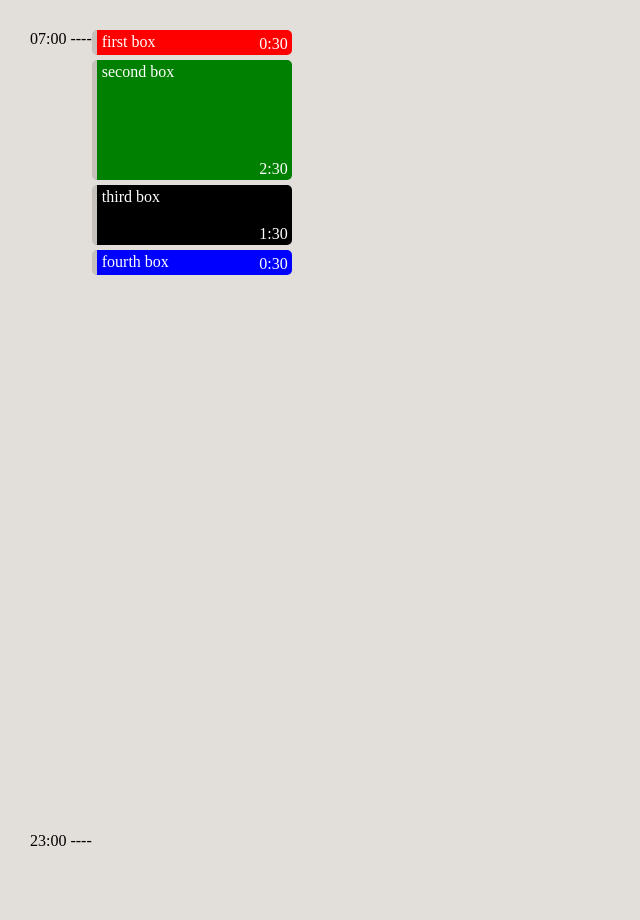
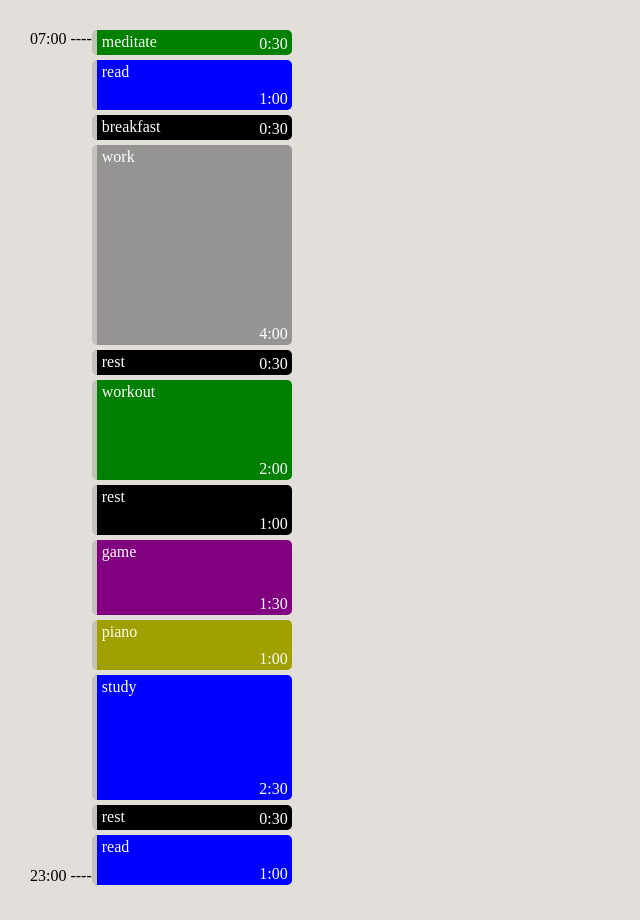
Before and after one commit to oerol/guse, an Angular app: page / in a window 1280 px wide. Shown: the whole page, without its empty margins (0-640 px from the left). Before the commit the page ends 880 px from the top, so only its background shows below. Built offline with nearby package versions, Linux system fonts and the light colour scheme.

Commit message:
Changed starting boxes to resemble a more realistic day

```diff
--- a/src/app/components/day/day.component.scss
+++ b/src/app/components/day/day.component.scss
@@ -6,7 +6,7 @@
   display: flex;
   flex-direction: column;
   justify-content: space-between;
-  height: 820px;
+  height: 855px;
 }
 
 .box {
@@ -79,6 +79,18 @@
 .group-blue {
   background-color: blue;
 }
+.group-blue {
+  background-color: blue;
+}
+.group-gray {
+  background-color: rgb(150, 147, 147);
+}
+.group-purple {
+  background-color: purple;
+}
+.group-yellow {
+  background-color: rgb(160, 160, 0);
+}
 
 #box-context-menu {
   display: none;
--- a/src/app/components/day/day.component.ts
+++ b/src/app/components/day/day.component.ts
@@ -9,10 +9,18 @@ import { Box } from './box';
 export class DayComponent implements OnInit {
   mousePosition: string = 'y: ?px';
   boxes: Box[] = [
-    { title: 'first box', height: 25, group: 'red' },
-    { title: 'second box', height: 120, group: 'green' },
-    { title: 'third box', height: 60 },
-    { title: 'fourth box', height: 25, group: 'blue' },
+    { title: 'meditate', height: 25, group: 'green' },
+    { title: 'read', height: 50, group: 'blue' },
+    { title: 'breakfast', height: 25 },
+    { title: 'work', height: 200, group: 'gray' },
+    { title: 'rest', height: 25 },
+    { title: 'workout', height: 100, group: 'green' },
+    { title: 'rest', height: 50 },
+    { title: 'game', height: 75, group: 'purple' },
+    { title: 'piano', height: 50, group: 'yellow' },
+    { title: 'study', height: 125, group: 'blue' },
+    { title: 'rest', height: 25 },
+    { title: 'read', height: 50, group: 'blue' },
   ];
   currentBoxIndex = -1;
 
```
